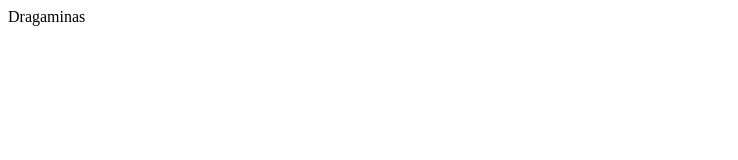
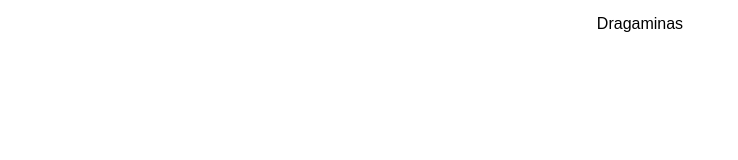
Before and after one commit to sayloryna/minesweeper, a website: page public/index.html in a window 1280 px wide. Shown: the whole page, without its empty margins (0-738 px from the left). Drawn offline with Linux system fonts and the light colour scheme.

Commit message:
Add basic  styles

```diff
--- a/public/index.html
+++ b/public/index.html
@@ -5,6 +5,7 @@
   <meta charset="UTF-8">
   <meta name="viewport" content="width=device-width, initial-scale=1.0">
   <title>MineSweeper</title>
+  <link rel="stylesheet" href="/styles/styles.css">
 </head>
 
 <body>
--- /dev/null
+++ b/public/styles/styles.css
@@ -0,0 +1,16 @@
+*,
+::after,
+::before {
+  box-sizing: border-box;
+}
+
+body {
+  font-family: sans-serif;
+  margin: 0;
+}
+
+.main-header {
+  display: flex;
+  justify-content: center;
+  margin-top: 15px;
+}
```
